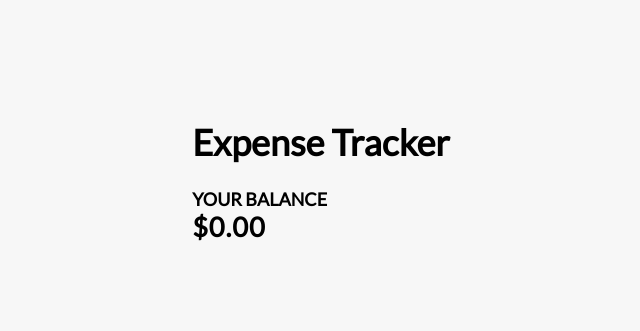
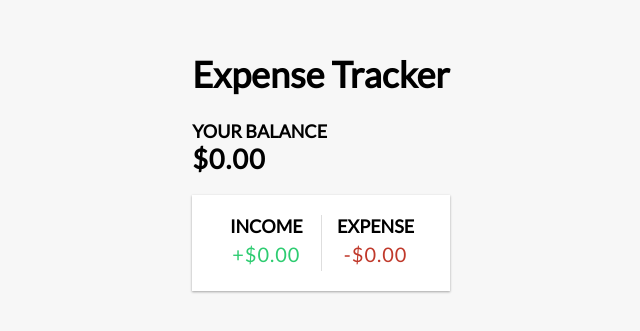
Before and after one commit to artemandrosenko/vue-expense-tracker, a Vue app: page / in a window 1280 px wide. Shown: the part 231-562 px from the top of the page, without its empty margins (319-959 px from the left). Built offline with nearby package versions, Linux system fonts and the light colour scheme.

Commit message:
Add the IncomeExpenses component

```diff
--- a/src/App.vue
+++ b/src/App.vue
@@ -2,17 +2,20 @@
   <Header />
   <div class="container">
     <Balance />
+    <IncomeExpenses />
   </div>
 </template>
 
 <script>
-import Header from './components/Header.vue'
-import Balance from './components/Balance.vue'
+import Header from './components/Header.vue';
+import Balance from './components/Balance.vue';
+import IncomeExpenses from './components/IncomeExpenses.vue';
 
 export default {
   components: {
     Header,
-    Balance
+    Balance,
+    IncomeExpenses,
   }
 }
 </script>
--- a/src/assets/style.css
+++ b/src/assets/style.css
@@ -29,3 +29,35 @@
   margin: 0;
   text-transform: uppercase;
 }
+
+.inc-exp-container {
+  display: flex;
+  justify-content: space-between;
+  margin: 20px 0;
+  padding: 20px;
+  background-color: #fff;
+  box-shadow: var(--box-shadow);
+}
+
+.inc-exp-container > div {
+  flex: 1;
+  text-align: center;
+}
+
+.inc-exp-container > div:first-of-type {
+  border-right: 1px solid #dedede;
+}
+
+.money {
+  margin: 5px 0;
+  font-size: 20px;
+  letter-spacing: 1px;
+}
+
+.money.plus {
+  color: #2ecc71;
+}
+
+.money.minus {
+  color: #c0392b;
+}
--- /dev/null
+++ b/src/components/IncomeExpenses.vue
@@ -0,0 +1,12 @@
+<template>
+  <div class="inc-exp-container">
+    <div>
+        <h4>Income</h4>
+        <p id="money-plus" class="money plus">+$0.00</p>
+    </div>
+    <div>
+        <h4>Expense</h4>
+        <p id="money-minus" class="money minus">-$0.00</p>
+    </div>
+  </div>
+</template>
```
